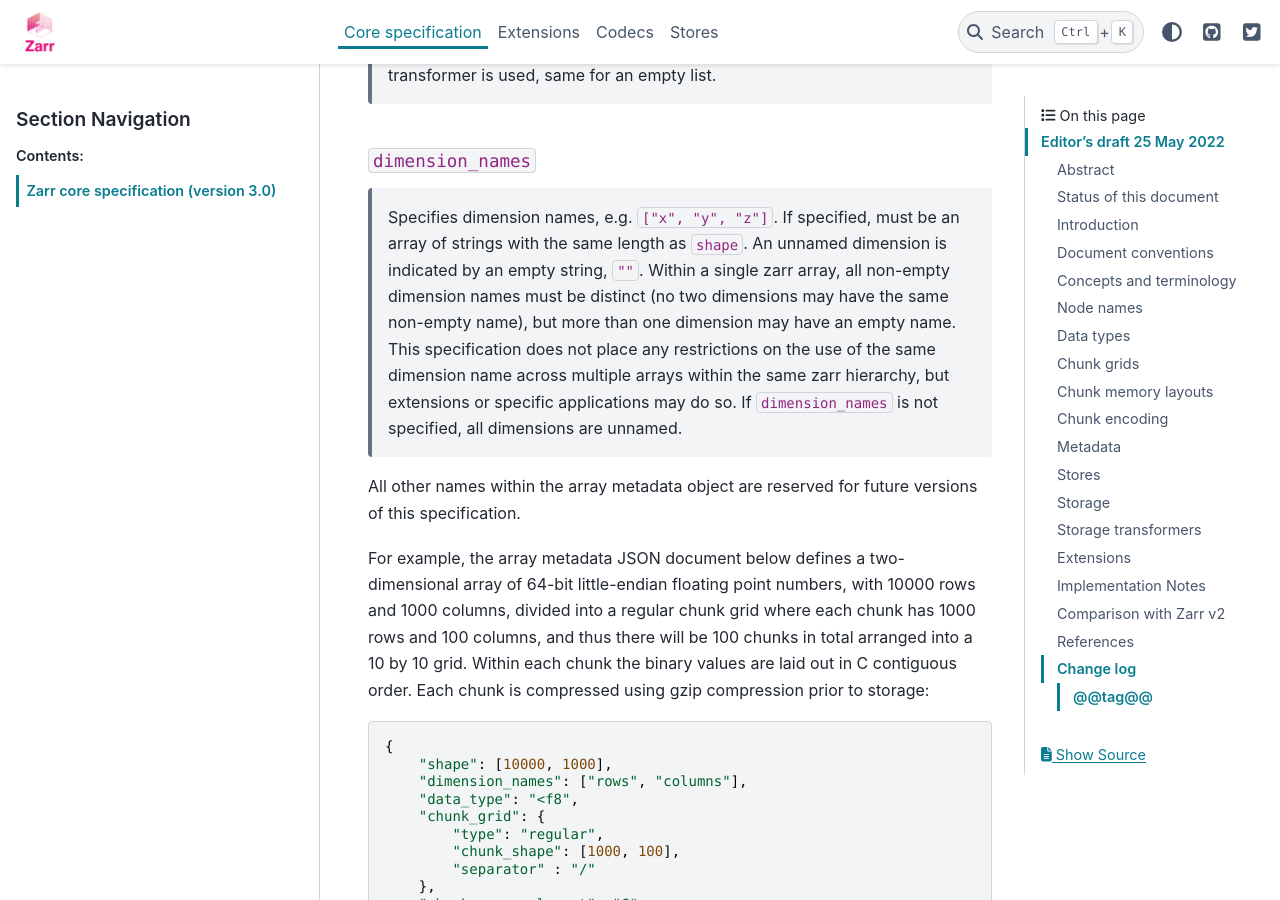
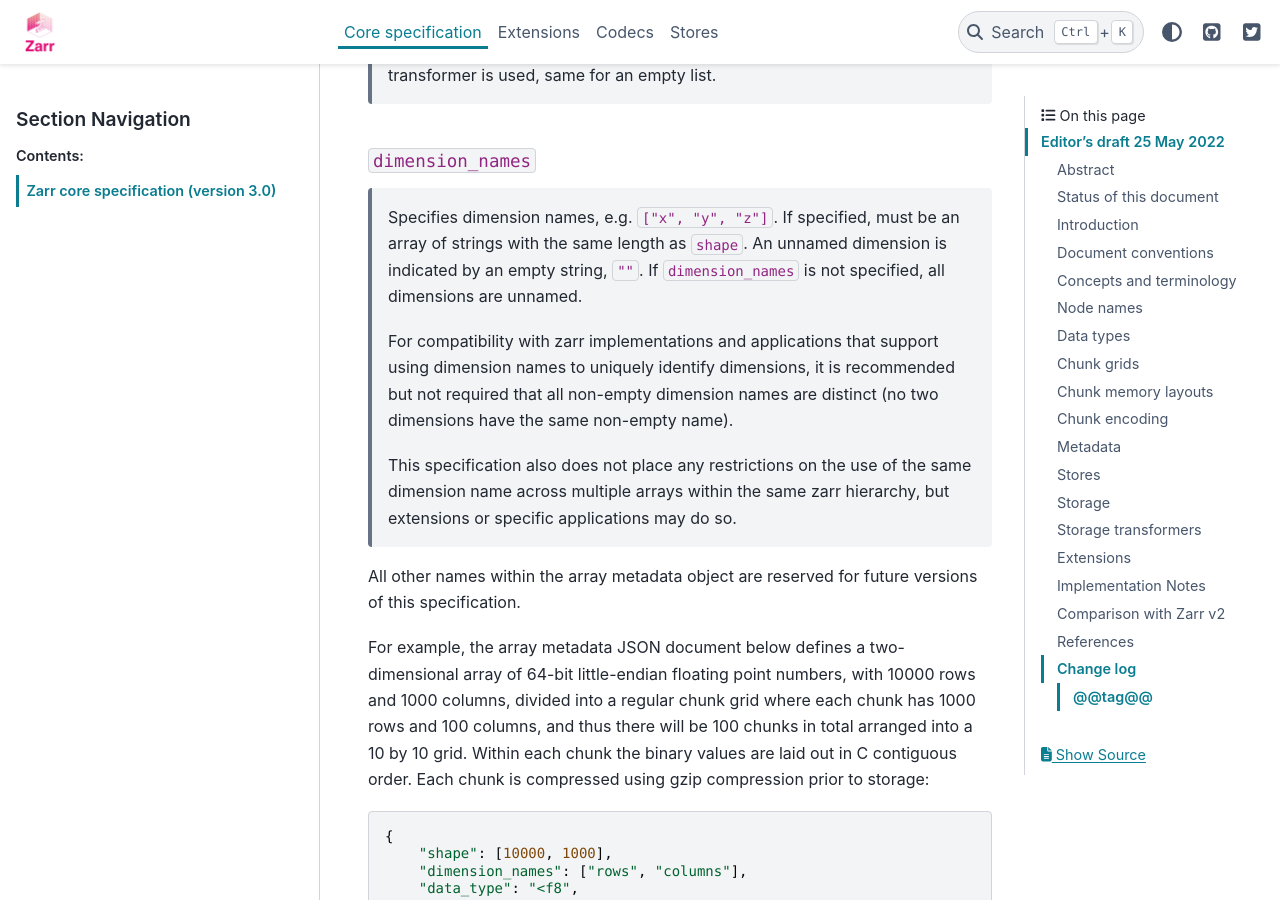
Before and after one commit to zarr-developers/zarr-specs, a Sphinx documentation site: the page built from docs/core/v3.0.rst, in a window 1280 px wide and 900 px high, scrolled down 23205 px. Built offline with Sphinx 7.4.7 and the PyData theme 0.15.4, drawn with Linux system fonts in a browser that asks for light colours.

Commit message:
Change restriction on duplicate dimension names to recommendation

```diff
--- a/docs/core/v3.0.rst
+++ b/docs/core/v3.0.rst
@@ -1096,13 +1096,17 @@ The following names are optional:
 
     Specifies dimension names, e.g. ``["x", "y", "z"]``.  If specified, must be
     an array of strings with the same length as ``shape``.  An unnamed dimension
-    is indicated by an empty string, ``""``.  Within a single zarr array, all
-    non-empty dimension names must be distinct (no two dimensions may have the
-    same non-empty name), but more than one dimension may have an empty name.
-    This specification does not place any restrictions on the use of the same
-    dimension name across multiple arrays within the same zarr hierarchy, but
-    extensions or specific applications may do so.  If ``dimension_names`` is
-    not specified, all dimensions are unnamed.
+    is indicated by an empty string, ``""``.  If ``dimension_names`` is not
+    specified, all dimensions are unnamed.
+
+    For compatibility with zarr implementations and applications that support
+    using dimension names to uniquely identify dimensions, it is recommended but
+    not required that all non-empty dimension names are distinct (no two
+    dimensions have the same non-empty name).
+
+    This specification also does not place any restrictions on the use of the
+    same dimension name across multiple arrays within the same zarr hierarchy,
+    but extensions or specific applications may do so.
 
 All other names within the array metadata object are reserved for
 future versions of this specification.
```
